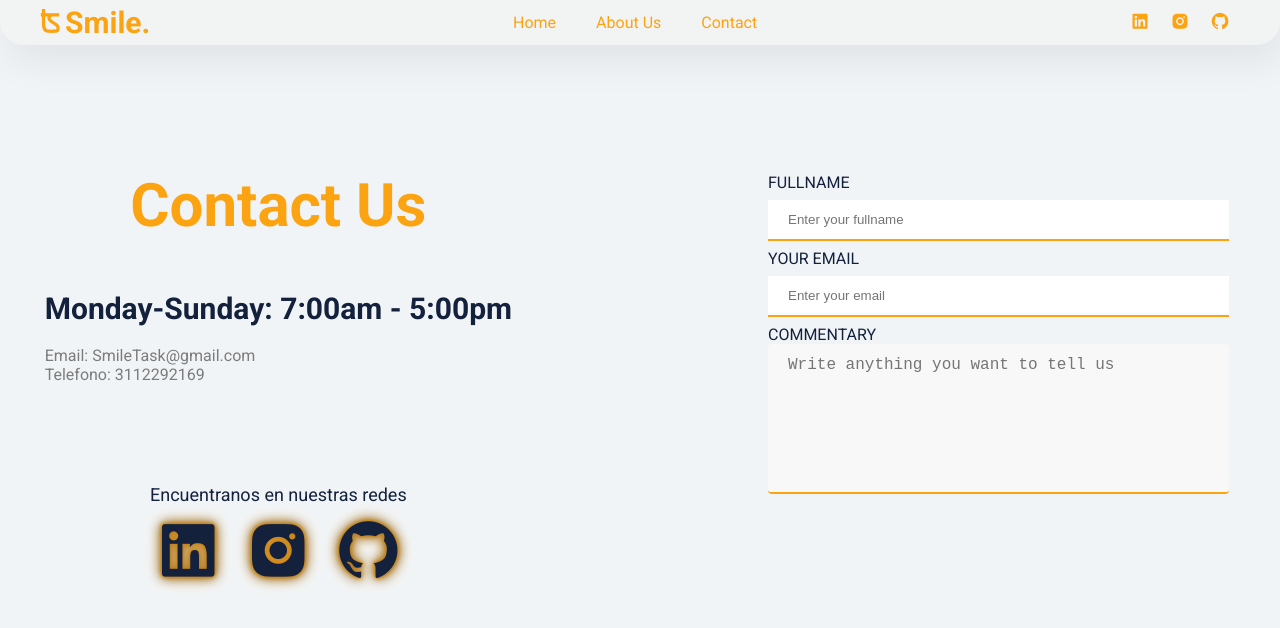
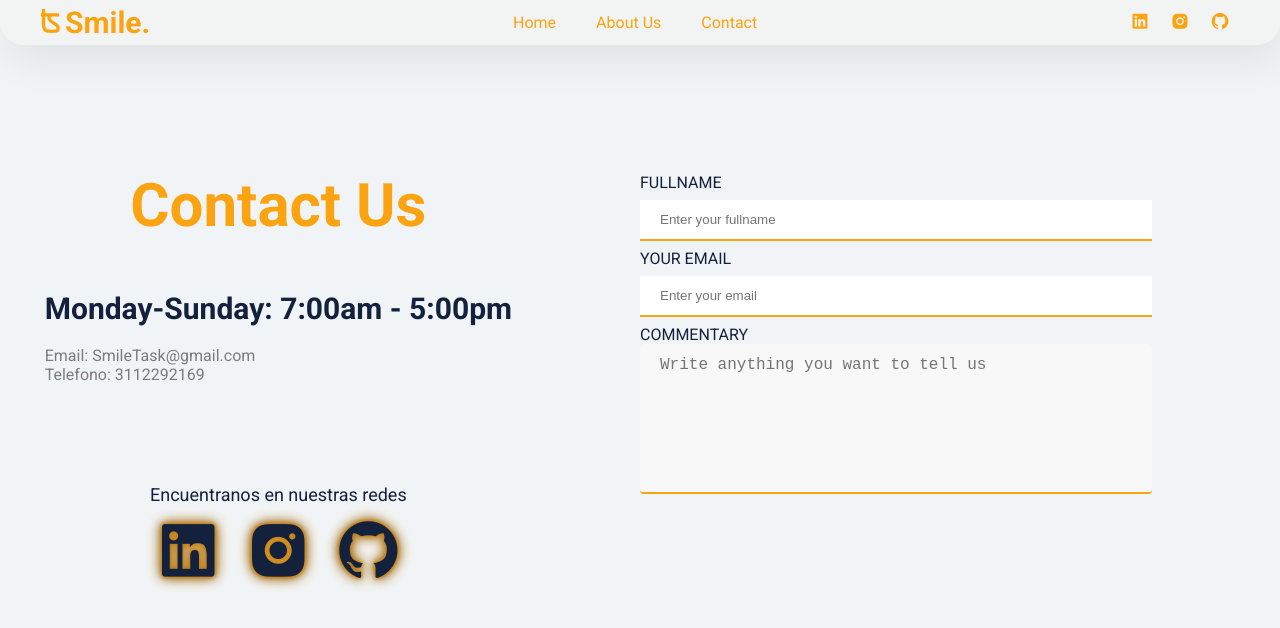
Before and after one commit to SmileTask/front-end, a React (Vite) app: page /contact in a window 1280 px wide. Shown: the top 628 px of the page. Built offline with nearby package versions, Linux system fonts and the light colour scheme.

Commit message:
Change into contact page

```diff
--- a/src/components/contactComponents/contactForm.jsx
+++ b/src/components/contactComponents/contactForm.jsx
@@ -1,5 +1,5 @@
 import React from 'react'
-import '../../css/contactCss/form.css'
+import '../../css/contactcss/form.css'
 
 const contactForm = () => {
     return (
--- a/src/css/contactCss/form.css
+++ b/src/css/contactCss/form.css
@@ -1,8 +1,8 @@
 .contactForm-content {
     position: absolute;
     height: 100%;
-    width: 90%;
-    left: 60%;
+    width: 100%;
+    left: 50%;
     margin-top: 10%;
 }
 
```
